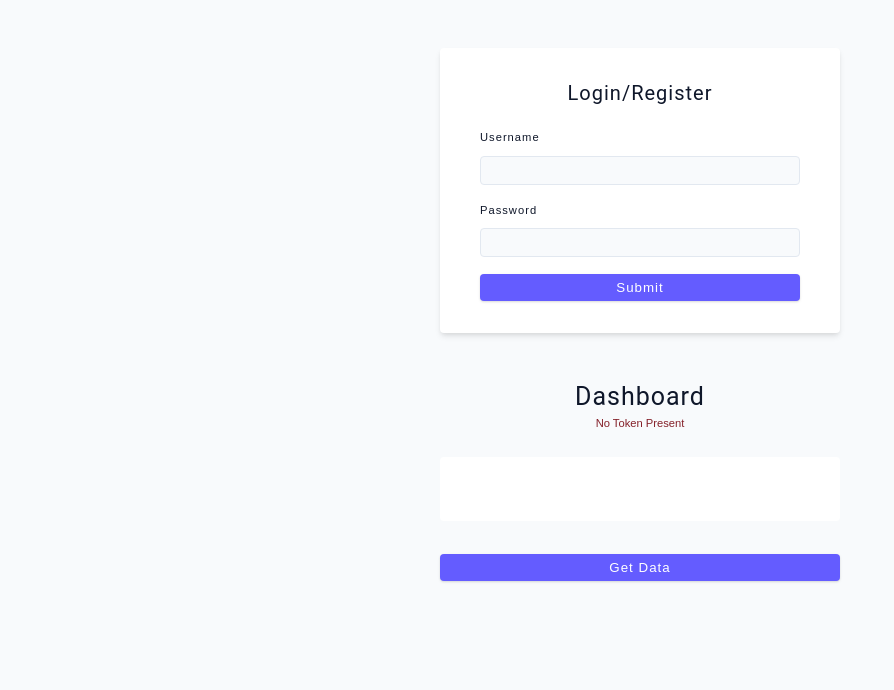
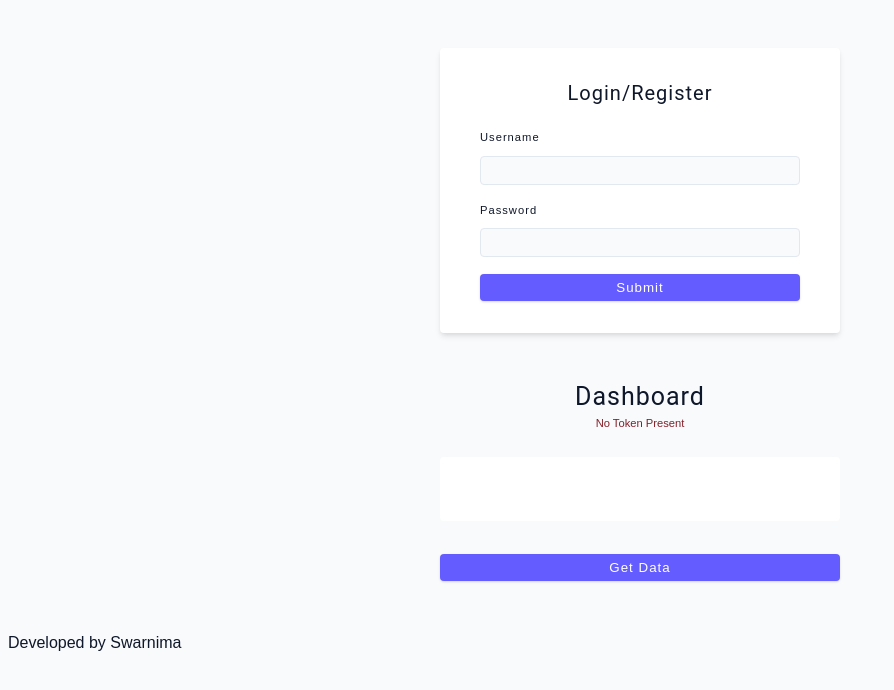
Before and after one commit to swarnima000/JWT-Authentication-and-Authorization-System, a website: page public/index.html in a window 1280 px wide. Shown: the whole page, without its empty margins (0-894 px from the left). Drawn offline with nearby package versions, Linux system fonts and the light colour scheme.

Commit message:
developer name added

```diff
--- a/public/index.html
+++ b/public/index.html
@@ -35,6 +35,7 @@
       crossorigin="anonymous"
       referrerpolicy="no-referrer"
     ></script>
+    <p>Developed by Swarnima</p>
     <script src="./browser-app.js"></script>
   </body>
 </html>
```
